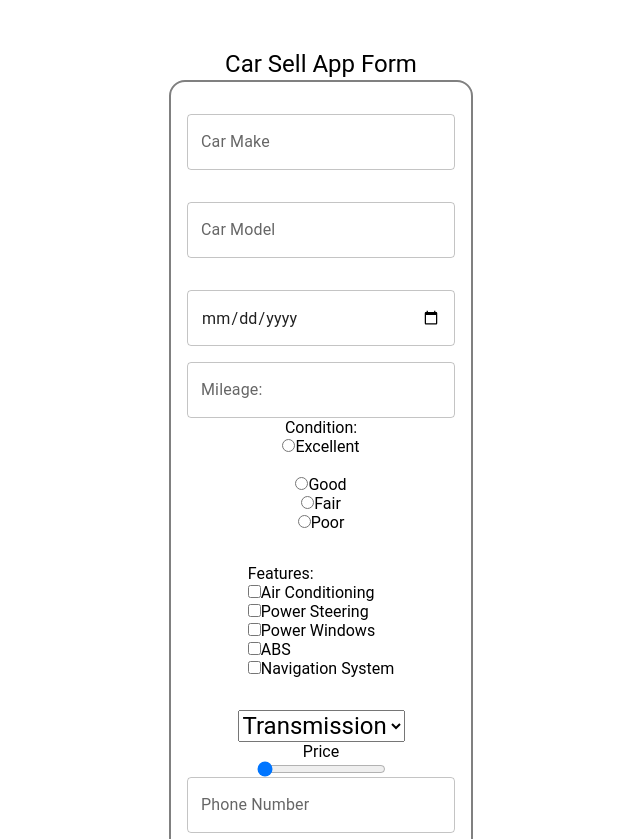
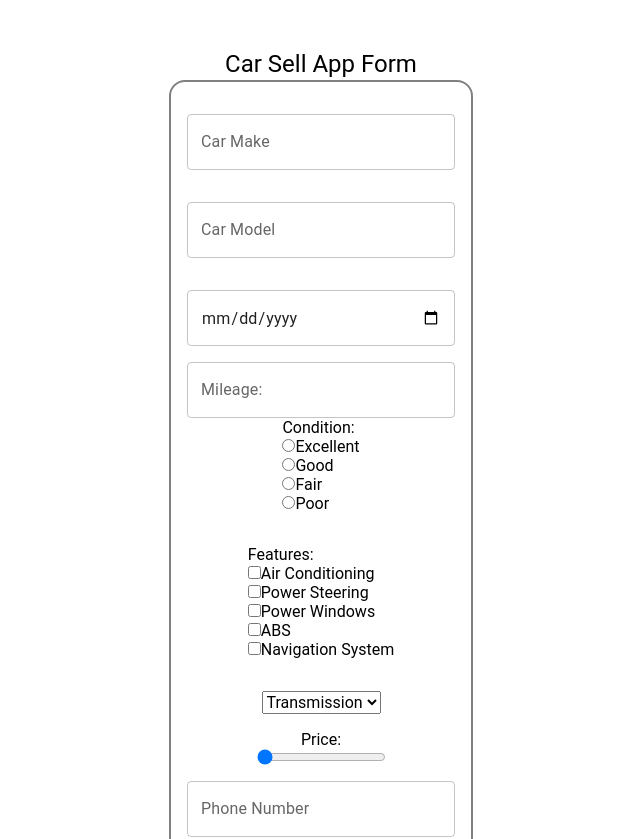
Before and after one commit to NBru-cee/carSellAppForm, a React (Vite) app: page / in a window 1280 px wide. Shown: the top 839 px of the page, without its empty margins (319-959 px from the left). Built offline with nearby package versions, Linux system fonts and the light colour scheme.

Commit message:
changed some styles

```diff
--- a/src/App.jsx
+++ b/src/App.jsx
@@ -11,7 +11,6 @@ function App() {
       const [transmission, setTransmission] = useState("");
       const [priceRange, setPriceRange] = useState(0);
       const [contactNumber, setContactNumber] = useState("");
-      let errorMessage = "";
       const handleFormSubmit = (event) => {
             event.preventDefault();
 
@@ -60,10 +59,6 @@ function App() {
                               flexDirection: "column",
                         }}
                   >
-                        <Typography variant="h6" color="red">
-                              {errorMessage}
-                        </Typography>
-
                         <TextField
                               label=" Car Make"
                               type="text"
@@ -102,8 +97,8 @@ function App() {
                               />
                         </label>
 
-                        <label>Condition:</label>
-
+                        <label>
+                              Condition: <br />
                               <label>
                                     <input
                                           type="radio"
@@ -129,7 +124,7 @@ function App() {
                                     />
                                     Good
                               </label>
-
+                              <br />
                               <label>
                                     <input
                                           type="radio"
@@ -142,7 +137,7 @@ function App() {
                                     />
                                     Fair
                               </label>
-
+                              <br />
                               <label>
                                     <input
                                           type="radio"
@@ -154,6 +149,7 @@ function App() {
                                           }
                                     />
                                     Poor
+                              </label>
                         </label>
 
                         <label style={{ margin: "2rem 0" }}>
@@ -209,7 +205,7 @@ function App() {
                               value={transmission}
                               onChange={(e) => setTransmission(e.target.value)}
                               style={{
-                                    fontSize: "1.5rem",
+                                    fontSize: "1rem",
                                     fontWeight: 400,
                               }}
                         >
@@ -218,7 +214,9 @@ function App() {
                               <option value="automatic">Automatic</option>
                         </select>
 
-                        <label htmlFor="price">Price</label>
+                        <label htmlFor="price" style={{ marginTop: "1rem" }}>
+                              Price:
+                        </label>
                         <input
                               type="range"
                               min="0"
@@ -227,6 +225,7 @@ function App() {
                               id="price"
                               value={priceRange}
                               onChange={(e) => setPriceRange(e.target.value)}
+                              style={{ marginBottom: "1rem" }}
                         />
                         <TextField
                               label="Phone Number"
```
Lines whose indentation alone changed are shown as unchanged.
